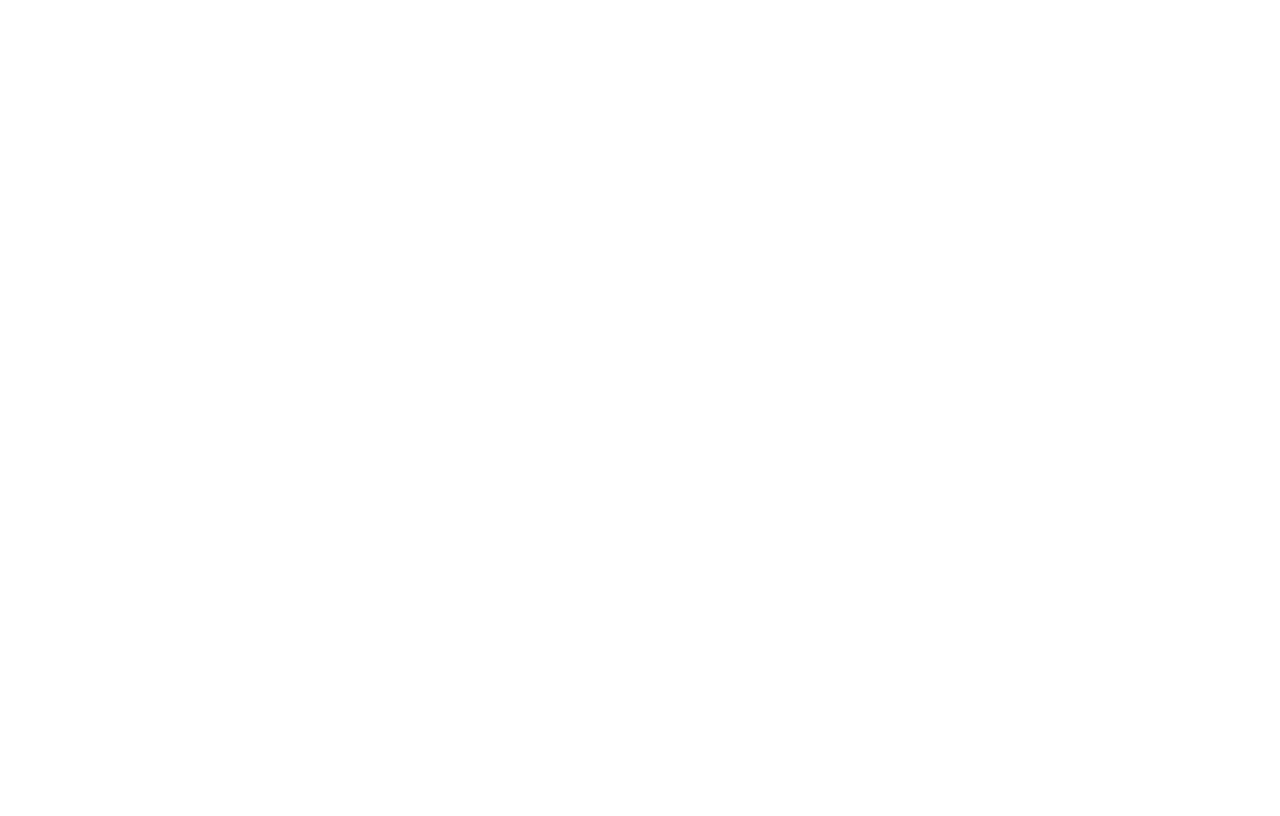
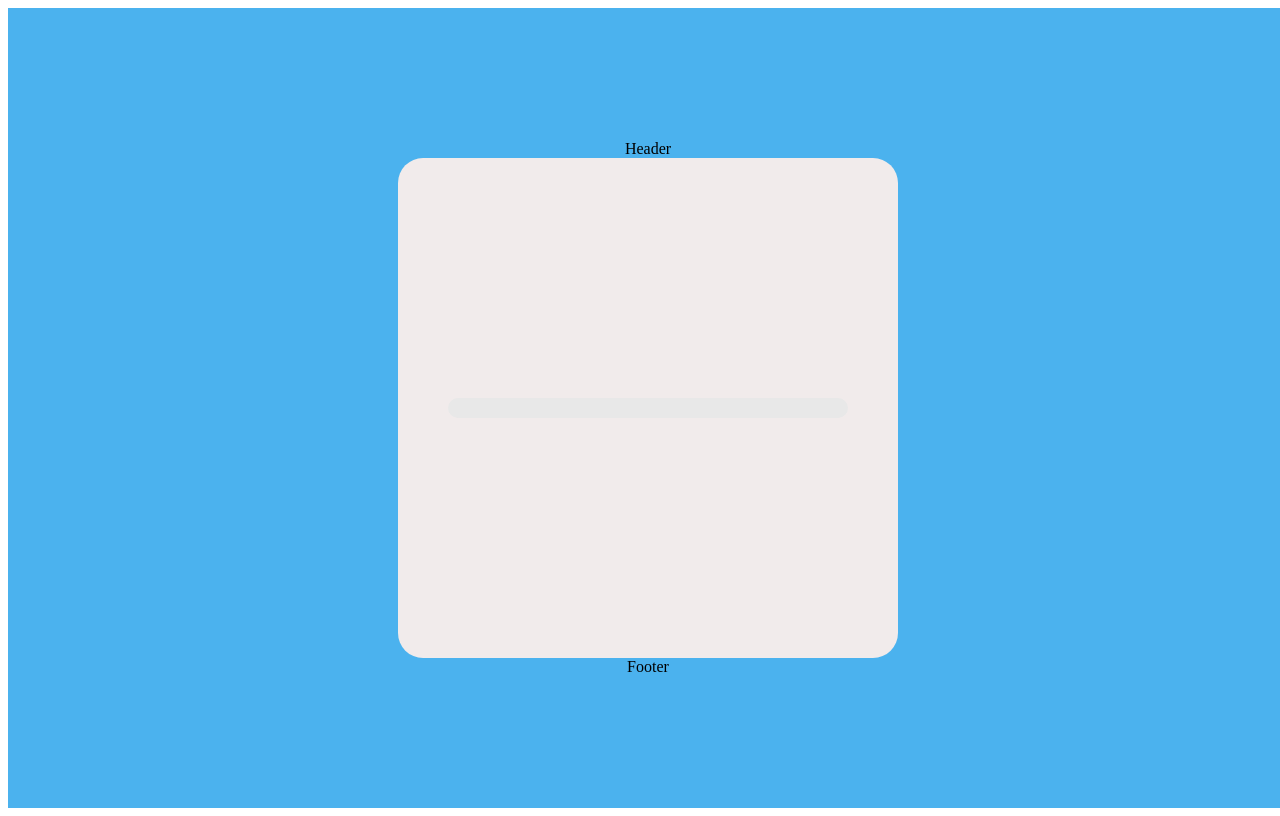
Before and after one commit to kerbasi/qizeReact, a React (Vite) app: page / in a window 1280 px wide. Built offline with nearby package versions, Linux system fonts and the light colour scheme.

Commit message:
Add quiz, progerss

```diff
--- a/src/App.css
+++ b/src/App.css
@@ -39,3 +39,45 @@
 .read-the-docs {
   color: #888;
 } */
+
+.page {
+  width: 100vw;
+  height: 100vh;
+  display: flex;
+  flex-direction: column;
+  justify-content: center;
+  align-items: center;
+  background: rgb(75, 178, 238);
+}
+
+.quiz-card {
+  width: 500px;
+  height: 500px;
+  background: rgb(241, 235, 235);
+  border-radius: 5%;
+  display: flex;
+  flex-direction: column;
+  justify-content: space-around;
+  align-items: center;
+}
+
+.progress {
+  max-width: 400px;
+  min-width: 320px;
+  width: 100%;
+  background-color: rgb(232, 232, 232);
+  border-radius: 20px;
+  height: 20px;
+}
+
+.progress__innerLine {
+  height: 100%;
+  width: 40%;
+  border-radius: 20px;
+  background: linear-gradient(
+    90deg,
+    rgb(64, 60, 245) 0%,
+    rgba(0, 212, 255, 1) 100%
+  );
+  transition: width 0.5s linear;
+}
--- a/src/App.jsx
+++ b/src/App.jsx
@@ -1,10 +1,19 @@
 import { useState } from "react";
 import "./App.css";
+import { Header } from "./components/Header";
+import { Quiz } from "./components/Quiz";
+import { Footer } from "./components/Footer";
 
 function App() {
   const [count, setCount] = useState(0);
 
-  return <div className='App'></div>;
+  return (
+    <div className='page'>
+      <Header />
+      <Quiz />
+      <Footer />
+    </div>
+  );
 }
 
 export default App;
--- /dev/null
+++ b/src/components/Footer.jsx
@@ -0,0 +1,3 @@
+export const Footer = () => {
+  return <div>Footer</div>;
+};
--- /dev/null
+++ b/src/components/Header.jsx
@@ -0,0 +1,3 @@
+export const Header = () => {
+  return <div>Header</div>;
+};
--- /dev/null
+++ b/src/components/ProgressBar.jsx
@@ -0,0 +1,7 @@
+export const ProgressBar = ({ width }) => {
+  return (
+    <div className='progress'>
+      <div style={{ width: width }} className='progress__innerLine'></div>
+    </div>
+  );
+};
--- /dev/null
+++ b/src/components/Quiz.jsx
@@ -0,0 +1,12 @@
+import { useState } from "react";
+import { ProgressBar } from "./ProgressBar";
+
+export const Quiz = () => {
+  const [width, setWidth] = useState("0");
+
+  return (
+    <div className='quiz-card'>
+      <ProgressBar width={width} />
+    </div>
+  );
+};
```
